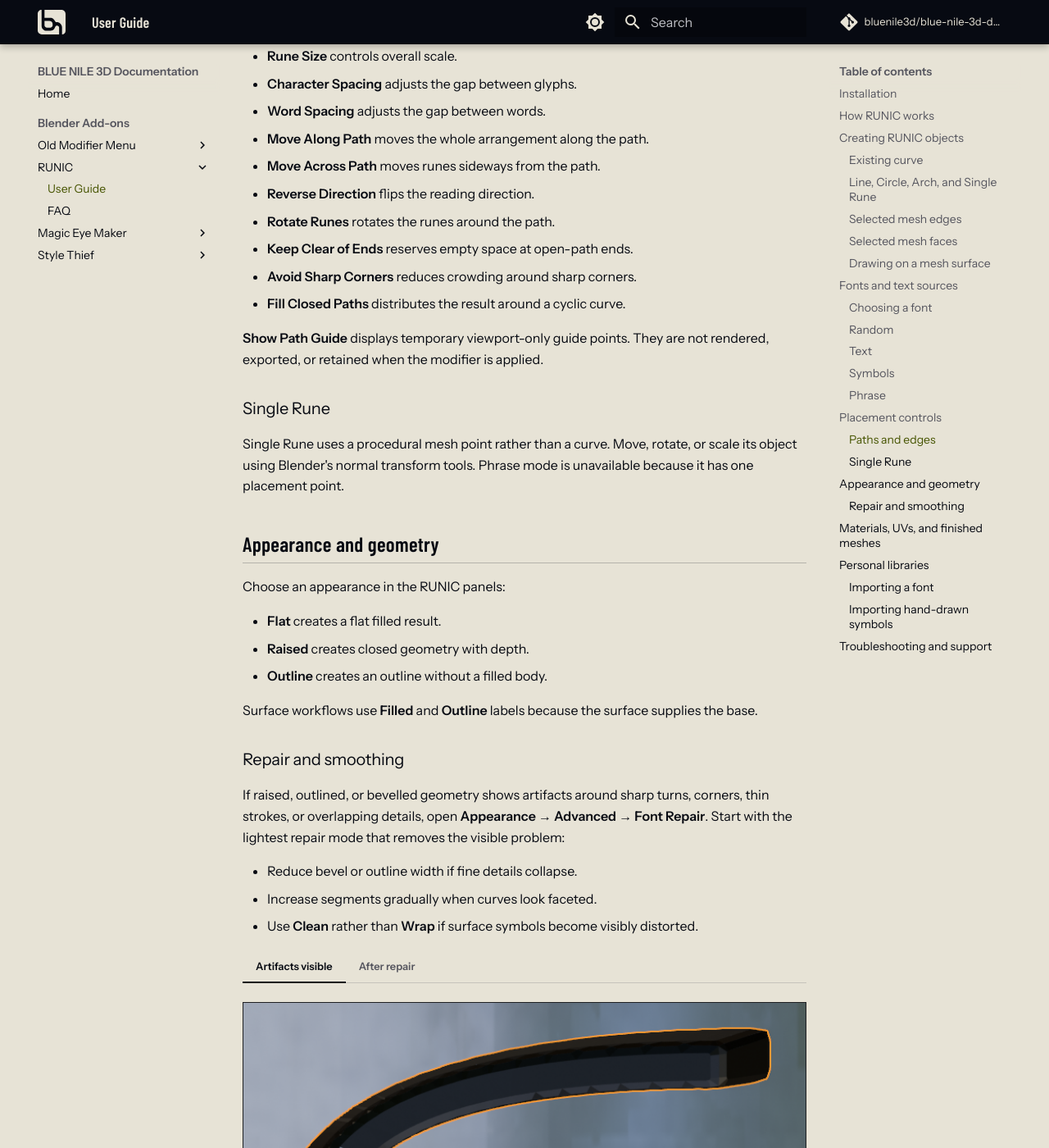
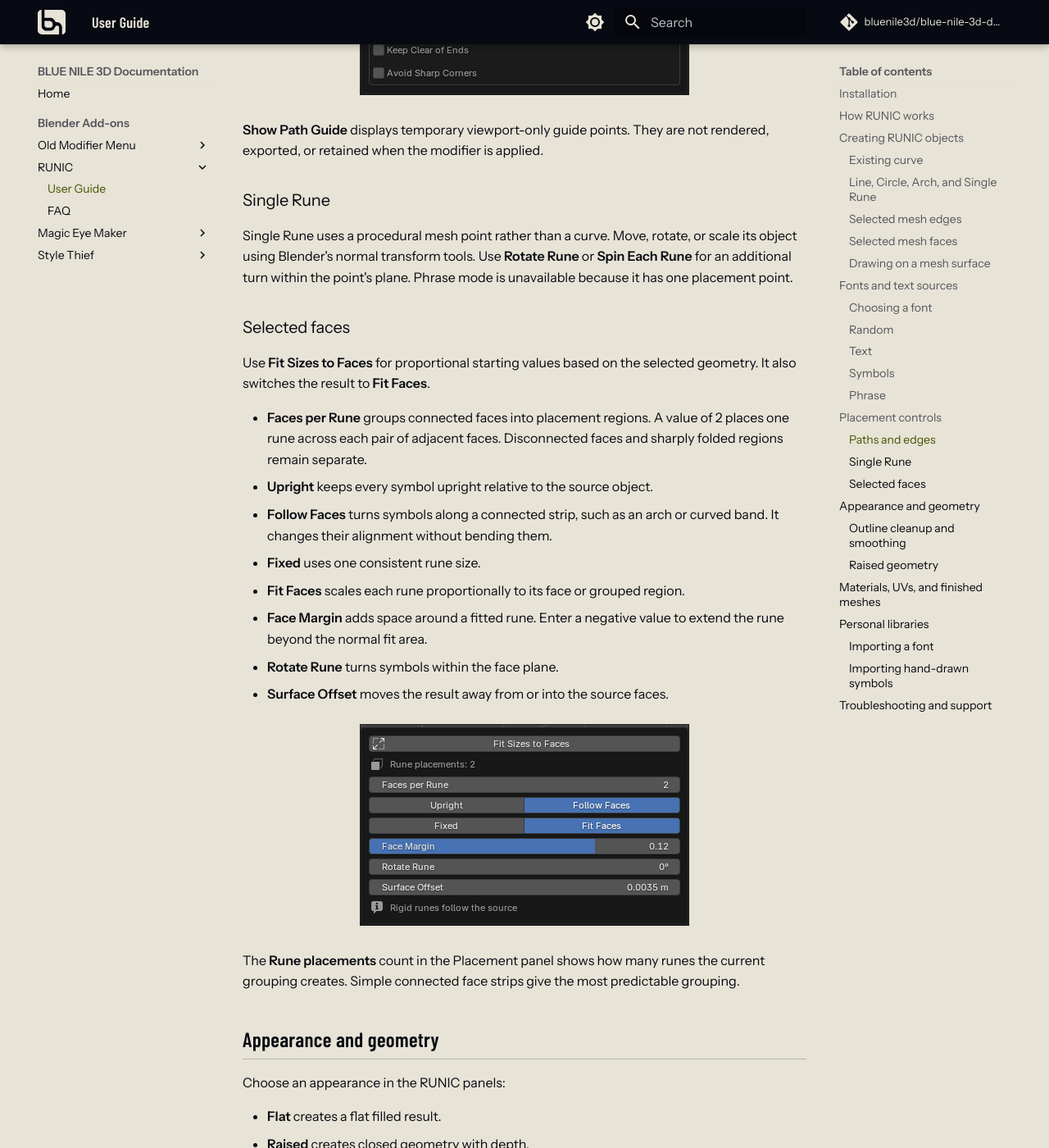
Before and after one commit to bluenile3d/blue-nile-3d-docs, an MkDocs documentation site: the page built from docs/runic/user-guide.md, in a window 1280 px wide and 1400 px high, scrolled down 6281 px. Shown: the whole window at 82% size. Built offline with MkDocs 1.6.1 and Material for MkDocs 9.7.7, drawn with Linux system fonts in a browser that asks for light colours; comment, search, counter and statistics services are not loaded; some of the changed text lies outside the part shown.

Commit message:
Update RUNIC documentation for current controls

```diff
--- a/docs/runic/user-guide.md
+++ b/docs/runic/user-guide.md
@@ -21,8 +21,6 @@
 3. Set placement and appearance.
 4. Assign materials or generate UVs if needed.
 5. Keep the RUNIC object editable, or create a separate finished mesh when the design is ready.
-
-![RUNIC controls for text, placement, appearance, materials, and finishing](../assets/images/runic/interface.png){ .docs-shot .docs-shot--compact loading=lazy width=241 height=726 }
 
 ## Creating RUNIC objects
 
@@ -49,9 +47,9 @@
 
 ### Selected mesh faces
 
-In **Edit Mode**, switch to Face Select, select one or more faces, and click **RUNES on Selected Faces**. RUNIC creates one editable rune object with one placement point per selected face.
+In **Edit Mode**, switch to Face Select, select one or more faces, and click **RUNES on Selected Faces**. By default, RUNIC creates one placement for each selected face.
 
-Use **Fixed** for one consistent rune size, or **Fit Faces** to scale each rune inside its face. **Face Margin**, **Rotate Rune**, and **Surface Offset** refine the result.
+Use **Faces per Rune** to group adjacent selected faces into larger placement regions. **Fixed** uses one consistent rune size, while **Fit Faces** scales each rune to its face or grouped region. **Face Margin**, **Alignment**, **Rotate Rune**, and **Surface Offset** refine the result.
 
 ### Drawing on a mesh surface
 
@@ -117,6 +115,8 @@
 
 ### Paths and edges
 
+Use **Fit Sizes to Path** when you want proportional starting values for rune size, spacing, offsets, depth, outline, bevel, and related controls. It makes a one-time adjustment; later edits remain under your control.
+
 Use these controls to arrange runes along a curve or selected edges:
 
 - **Rune Size** controls overall scale.
@@ -125,16 +125,36 @@
 - **Move Along Path** moves the whole arrangement along the path.
 - **Move Across Path** moves runes sideways from the path.
 - **Reverse Direction** flips the reading direction.
-- **Rotate Runes** rotates the runes around the path.
+- **Roll Around Path** changes which way the rune surfaces face around the path.
+- **Spin Each Rune** turns every symbol within its own plane. A 90-degree spin is useful for vertical rune strings.
 - **Keep Clear of Ends** reserves empty space at open-path ends.
 - **Avoid Sharp Corners** reduces crowding around sharp corners.
-- **Fill Closed Paths** distributes the result around a cyclic curve.
+- **Fill Closed Path** distributes the result around a cyclic curve.
+
+![RUNIC path placement controls](../assets/images/runic/placement-controls.png){ .docs-shot .docs-shot--compact loading=lazy width=400 height=280 }
 
 **Show Path Guide** displays temporary viewport-only guide points. They are not rendered, exported, or retained when the modifier is applied.
 
 ### Single Rune
 
-Single Rune uses a procedural mesh point rather than a curve. Move, rotate, or scale its object using Blender's normal transform tools. Phrase mode is unavailable because it has one placement point.
+Single Rune uses a procedural mesh point rather than a curve. Move, rotate, or scale its object using Blender's normal transform tools. Use **Rotate Rune** or **Spin Each Rune** for an additional turn within the point's plane. Phrase mode is unavailable because it has one placement point.
+
+### Selected faces
+
+Use **Fit Sizes to Faces** for proportional starting values based on the selected geometry. It also switches the result to **Fit Faces**.
+
+- **Faces per Rune** groups connected faces into placement regions. A value of 2 places one rune across each pair of adjacent faces. Disconnected faces and sharply folded regions remain separate.
+- **Upright** keeps every symbol upright relative to the source object.
+- **Follow Faces** turns symbols along a connected strip, such as an arch or curved band. It changes their alignment without bending them.
+- **Fixed** uses one consistent rune size.
+- **Fit Faces** scales each rune proportionally to its face or grouped region.
+- **Face Margin** adds space around a fitted rune. Enter a negative value to extend the rune beyond the normal fit area.
+- **Rotate Rune** turns symbols within the face plane.
+- **Surface Offset** moves the result away from or into the source faces.
+
+![RUNIC selected-face grouping, alignment, fitting, and offset controls](../assets/images/runic/face-placement-controls.png){ .docs-shot .docs-shot--compact loading=lazy width=400 height=244 }
+
+The **Rune placements** count in the Placement panel shows how many runes the current grouping creates. Simple connected face strips give the most predictable grouping.
 
 ## Appearance and geometry
 
@@ -144,15 +164,19 @@
 - **Raised** creates closed geometry with depth.
 - **Outline** creates an outline without a filled body.
 
-Surface workflows use **Filled** and **Outline** labels because the surface supplies the base.
+### Outline cleanup and smoothing
 
-### Repair and smoothing
+The Appearance panel provides several controls for different kinds of shape cleanup:
 
-If raised, outlined, or bevelled geometry shows artifacts around sharp turns, corners, thin strokes, or overlapping details, open **Appearance → Advanced → Font Repair**. Start with the lightest repair mode that removes the visible problem:
+- **Simplify Outline** reduces unnecessary points and small contour bumps. It is especially useful for symbols imported from drawings or scans. Start around 0.3–1 and increase gradually; higher values can remove intentional details or make curves more angular.
+- **Remove Tiny Details** appears when **Simplify Outline** is above zero. Enable it when unwanted specks or pinholes remain, but check that intentional dots and openings are preserved.
+- **Shape Smoothing** softens corners and uneven edges. High values can shrink thin strokes or change the silhouette, so increase it gradually.
+- **Curved Edge Geometry**, under **Appearance → Advanced**, controls the geometry used for genuinely curved font edges. It does not remove noise from the source outline.
+- **Font Repair**, also under **Appearance → Advanced**, targets tiny point clusters that can cause spikes or other artifacts in bevels and outlines. Start with **Safe**, then use a stronger mode only when the visible problem remains.
 
-- Reduce bevel or outline width if fine details collapse.
-- Increase segments gradually when curves look faceted.
-- Use **Clean** rather than **Wrap** if surface symbols become visibly distorted.
+![RUNIC appearance controls including outline simplification, smoothing, reverse depth, bevel, and font repair](../assets/images/runic/appearance-controls.png){ .docs-shot .docs-shot--compact loading=lazy width=400 height=486 }
+
+Reduce bevel or outline width if fine details collapse. Use **Clean** rather than **Wrap** if surface symbols become visibly distorted.
 
 === "Artifacts visible"
 
@@ -161,6 +185,12 @@
 === "After repair"
 
     [![Raised rune geometry after repairing the tight inner curve](../assets/images/runic/font-repair-after-detail.png){ .docs-shot loading=lazy width=670 height=400 }](../assets/images/runic/font-repair-after-detail.png)
+
+### Raised geometry
+
+**Raised Depth** controls the thickness of a raised rune. Enable **Reverse Depth** to build that thickness on the opposite side of the rune's base while retaining outward-facing normals. On a surface-attached object, reversed geometry may extend inside the target and become hidden.
+
+Reverse Depth does not engrave or cut the source object. Use the raised rune with Blender's Boolean tools when you need recessed geometry.
 
 ## Materials, UVs, and finished meshes
 
```
Also changed, not shown: docs/runic/faq.md (+10 -2 lines), docs/assets/images/runic/appearance-controls.png (added), docs/assets/images/runic/face-placement-controls.png (added), docs/assets/images/runic/placement-controls.png (added).
